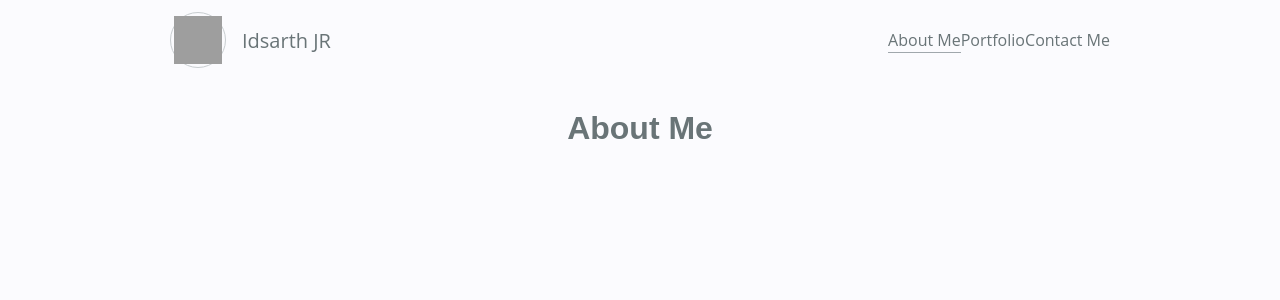
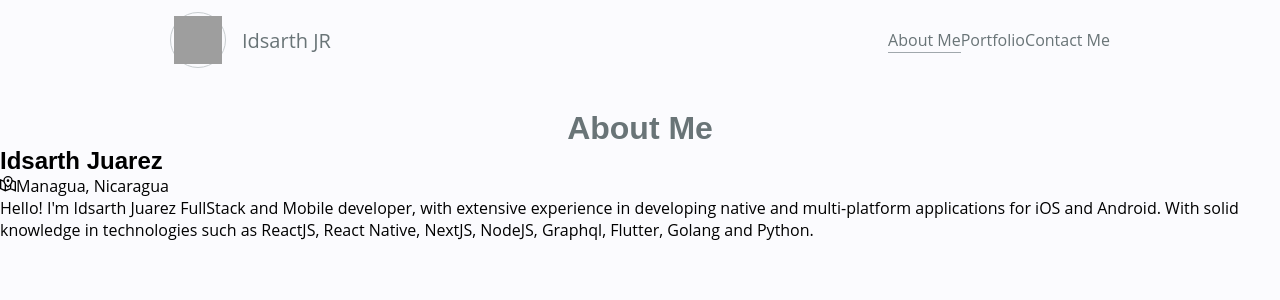
Before and after one commit to Idsarth/idsarth.github.io, a React (Create React App) app: page / in a window 1280 px wide. Shown: the top 300 px of the page. Built offline with nearby package versions, Linux system fonts and the light colour scheme; grey boxes are pictures that could not be loaded.

Commit message:
:speech_balloon: Idsarth - develop
Agregando informacion en la pagina de about

```diff
--- a/src/pages/home.page.jsx
+++ b/src/pages/home.page.jsx
@@ -1,4 +1,5 @@
 import React from 'react';
+import { GrMapLocation } from 'react-icons/gr';
 
 import Title from '../components/title.component';
 import Layout from '../layout/layout';
@@ -6,6 +7,17 @@
 const HomePage = () => (
   <Layout>
     <Title title="About Me" />
+    <h2>Idsarth Juarez</h2>
+    <div>
+      <GrMapLocation />
+      <span>Managua, Nicaragua</span>
+    </div>
+    <p>
+      Hello! I'm Idsarth Juarez FullStack and Mobile developer,
+      with extensive experience in developing native and multi-platform applications for
+      iOS and Android. With solid knowledge in technologies such as
+      ReactJS, React Native, NextJS, NodeJS, Graphql, Flutter, Golang and Python.
+    </p>
   </Layout>
 );
 
```
